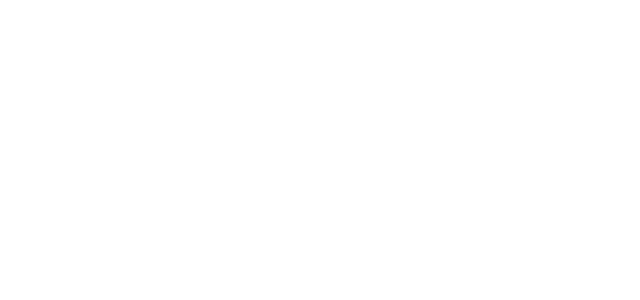
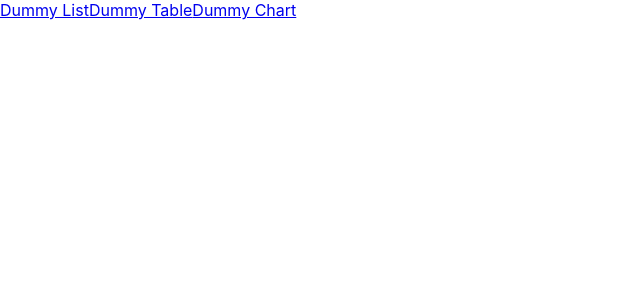
Before and after one commit to BabiychukYuliya/tabs_test, a React (Create React App) app in the folder tabs_app/: page / in a window 1280 px wide. Before the commit this address had no page. Shown: the top 300 px of the page, without its empty margins (0-640 px from the left). Built offline with nearby package versions, Linux system fonts and the light colour scheme.

Commit message:
update data

```diff
--- a/tabs_app/src/App.js
+++ b/tabs_app/src/App.js
@@ -3,10 +3,9 @@ import { useEffect, useState } from "react";
 import Tabs from "./components/tabs";
 import request from "./components/utils/request";
 
-import { Routes, Route, Outlet } from "react-router-dom";
-import { Suspense } from "react";
+import { Routes, Route, Navigate } from "react-router-dom";
+
 import { lazy } from "react";
-const HOME_URL = "/";
 
 export const App = ({ routes }) => {
   const [tabs, setTabs] = useState([]);
@@ -23,41 +22,34 @@ export const App = ({ routes }) => {
     fetchTabs();
   }, []);
 
-  // const RouteTab = ({ tabs }) => {
-  //   <Routes>
-  //     {tabs.map(({ id, path }, key) => (
-  //       <Route
-  //         key={id}
-  //         path={key ? `${HOME_URL}${id}` : [`${HOME_URL}${id}`, `${HOME_URL}`]}
-  //         element={lazy(() => import(`./components/${path}`))}
-  //       />
-  //     ))}
-  //   </Routes>;
-  //   <Suspense fallback={null}>
-  //     <Outlet />
-  //   </Suspense>;
-  // };
+  const uniqueKey = () => {
+    const randomKey = Math.floor(Math.random() * 25);
+    return randomKey;
+  };
+
+  const sortedOrder = tabs.sort((a, b) => a.order - b.order);
 
   return (
     <div className="App">
-      {/* <header className="App-header"></header> */}
-      <Tabs tabs={tabs} />
-      {/* <RouteTab /> */}
       <Routes>
-        {tabs.map(({ id, path }, key) => (
-          <Route
-            key={id}
-            path={
-              key ? `${HOME_URL}${id}` : [`${HOME_URL}${id}`, `${HOME_URL}`]
+        <Route key={uniqueKey()} path="/" element={<Tabs tabs={sortedOrder} />}>
+          {sortedOrder.map((tab, element) => {
+            const DummyTab = lazy(() => import(`./${tab}.path}`));
+
+            if (element === 0) {
+              <>
+                <Route
+                  key={uniqueKey()}
+                  index
+                  element={<Navigate to={tab.id} />}
+                />
+                <Route key={uniqueKey()} path={tab.id} element={DummyTab} />
+              </>;
             }
-            element={lazy(() => import(`./components/${path}`))}
-          />
-        ))}
+            return <Route path={tab.id} element={<DummyTab />} />;
+          })}
+        </Route>
       </Routes>
-      <Suspense fallback={null}>
-        <Outlet />
-      </Suspense>
-      ;
     </div>
   );
 };
--- a/tabs_app/src/components/tabs/index.js
+++ b/tabs_app/src/components/tabs/index.js
@@ -1,25 +1,26 @@
 import { NavLink } from "react-router-dom";
+import { Suspense } from "react";
+import { Outlet } from "react-router-dom";
 
-const HOME_URL = "/";
-const isActiveTab = (id, key, path) =>
-  path === `${HOME_URL}${id}` || (path === `${HOME_URL}` && !key);
+const uniqueKey = () => {
+  const randomKey = Math.floor(Math.random() * 25);
+  return randomKey;
+};
 
-const Tabs = ({ tabs, path }) => {
+export const Tabs = ({ tabs }) => {
   return (
-    <nav>
-      <ul>
-        {tabs.map(({ id, title }, key) => (
-          <li key={id}>
-            <NavLink
-              isActive={isActiveTab(id, key, path)}
-              to={`${HOME_URL}${id}`}
-            >
-              {title}
-            </NavLink>
-          </li>
+    <>
+      <nav>
+        {tabs.map((tab) => (
+          <NavLink key={uniqueKey()} to={tab.id}>
+            {tab.title}
+          </NavLink>
         ))}
-      </ul>
-    </nav>
+      </nav>
+      <Suspense fallback={null}>
+        <Outlet />
+      </Suspense>
+    </>
   );
 };
 
```
